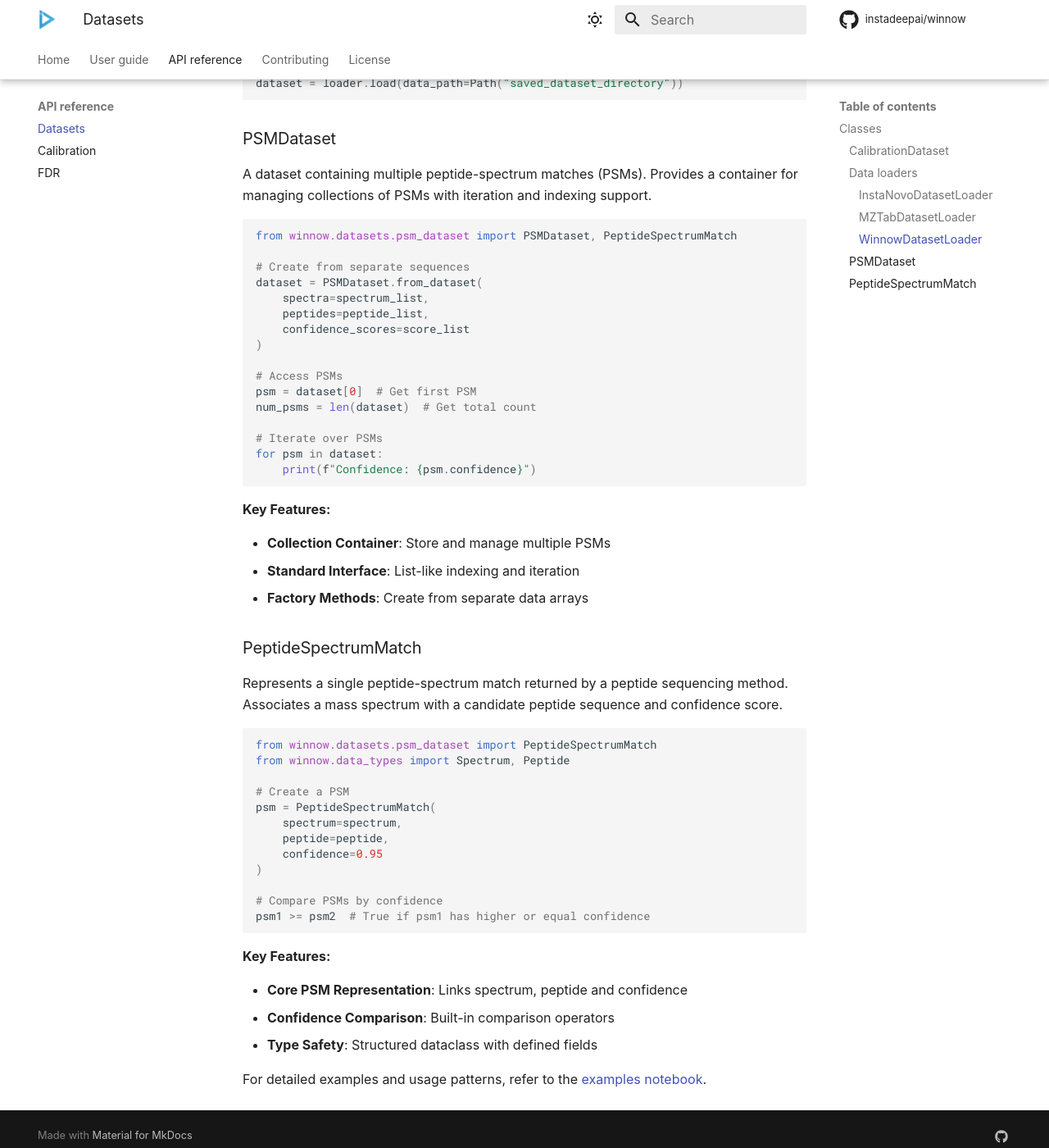
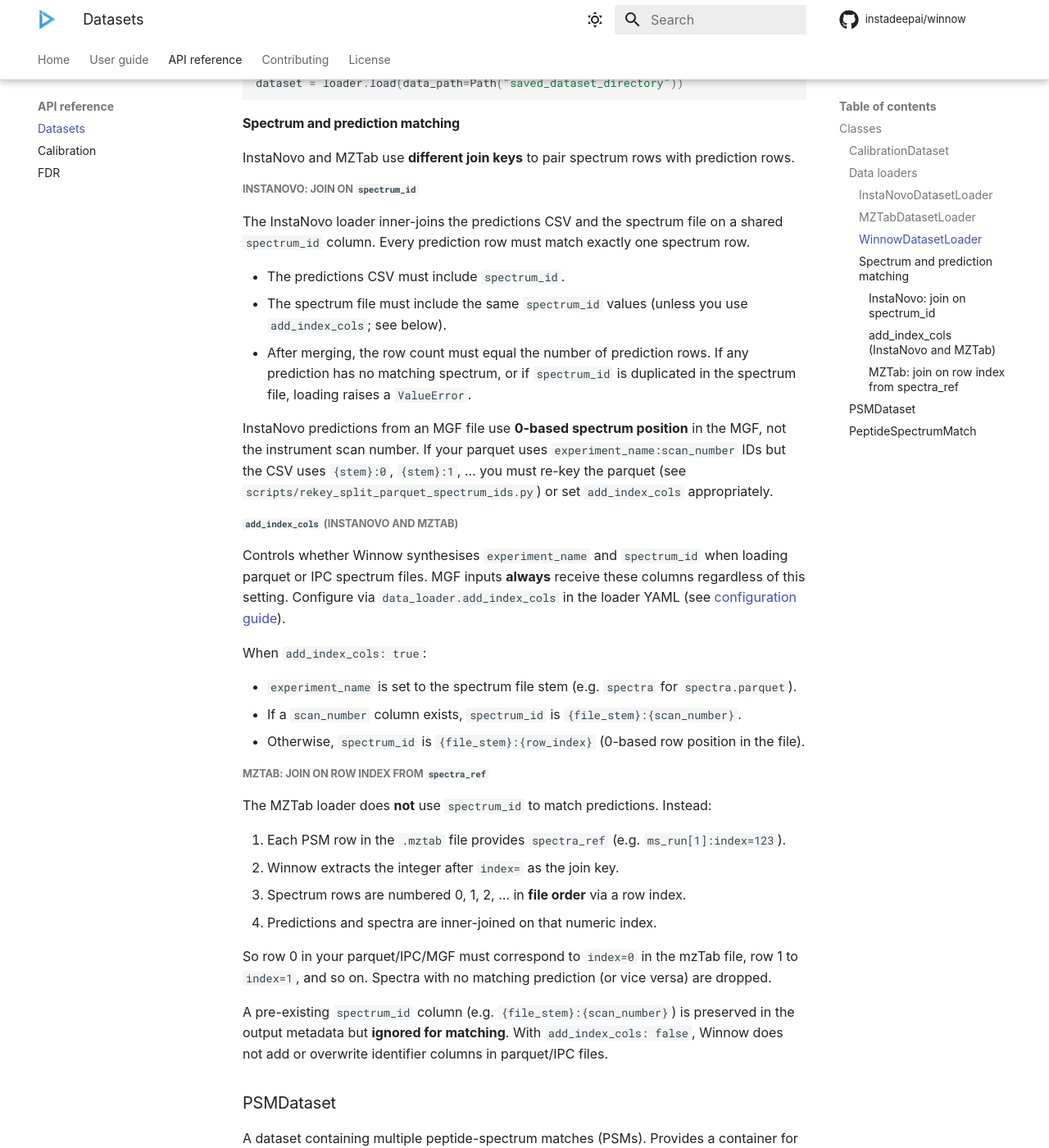
Before and after one commit to instadeepai/winnow, an MkDocs documentation site: the page built from docs/api/datasets.md, in a window 1280 px wide and 1400 px high, scrolled down 2028 px. Shown: the whole window at 82% size. Built offline with MkDocs 1.6.1 and Material for MkDocs 9.7.7, drawn with Linux system fonts in a browser that asks for light colours; some web fonts are replaced; comment, search, counter and statistics services are not loaded.

Commit message:
docs: update data loader documentation to clarify matching protocol

````diff
--- a/docs/api/datasets.md
+++ b/docs/api/datasets.md
@@ -90,6 +90,43 @@ loader = WinnowDatasetLoader()
 dataset = loader.load(data_path=Path("saved_dataset_directory"))
 ```
 
+#### Spectrum and prediction matching
+
+InstaNovo and MZTab use **different join keys** to pair spectrum rows with prediction rows.
+
+##### InstaNovo: join on `spectrum_id`
+
+The InstaNovo loader inner-joins the predictions CSV and the spectrum file on a shared `spectrum_id` column. Every prediction row must match exactly one spectrum row.
+
+- The predictions CSV must include `spectrum_id`.
+- The spectrum file must include the same `spectrum_id` values (unless you use `add_index_cols`; see below).
+- After merging, the row count must equal the number of prediction rows. If any prediction has no matching spectrum, or if `spectrum_id` is duplicated in the spectrum file, loading raises a `ValueError`.
+
+InstaNovo predictions from an MGF file use **0-based spectrum position** in the MGF, not the instrument scan number. If your parquet uses `experiment_name:scan_number` IDs but the CSV uses `{stem}:0`, `{stem}:1`, ... you must re-key the parquet (see `scripts/rekey_split_parquet_spectrum_ids.py`) or set `add_index_cols` appropriately.
+
+##### `add_index_cols` (InstaNovo and MZTab)
+
+Controls whether Winnow synthesises `experiment_name` and `spectrum_id` when loading parquet or IPC spectrum files. MGF inputs **always** receive these columns regardless of this setting. Configure via `data_loader.add_index_cols` in the loader YAML (see [configuration guide](../configuration.md#data-loader-configs)).
+
+When `add_index_cols: true`:
+
+- `experiment_name` is set to the spectrum file stem (e.g. `spectra` for `spectra.parquet`).
+- If a `scan_number` column exists, `spectrum_id` is `{file_stem}:{scan_number}`.
+- Otherwise, `spectrum_id` is `{file_stem}:{row_index}` (0-based row position in the file).
+
+##### MZTab: join on row index from `spectra_ref`
+
+The MZTab loader does **not** use `spectrum_id` to match predictions. Instead:
+
+1. Each PSM row in the `.mztab` file provides `spectra_ref` (e.g. `ms_run[1]:index=123`).
+2. Winnow extracts the integer after `index=` as the join key.
+3. Spectrum rows are numbered 0, 1, 2, … in **file order** via a row index.
+4. Predictions and spectra are inner-joined on that numeric index.
+
+So row 0 in your parquet/IPC/MGF must correspond to `index=0` in the mzTab file, row 1 to `index=1`, and so on. Spectra with no matching prediction (or vice versa) are dropped.
+
+A pre-existing `spectrum_id` column (e.g. `{file_stem}:{scan_number}`) is preserved in the output metadata but **ignored for matching**. With `add_index_cols: false`, Winnow does not add or overwrite identifier columns in parquet/IPC files.
+
 ### PSMDataset
 
 A dataset containing multiple peptide-spectrum matches (PSMs). Provides a container for managing collections of PSMs with iteration and indexing support.
````
Also changed, not shown: docs/cli.md (+3 -3 lines).
